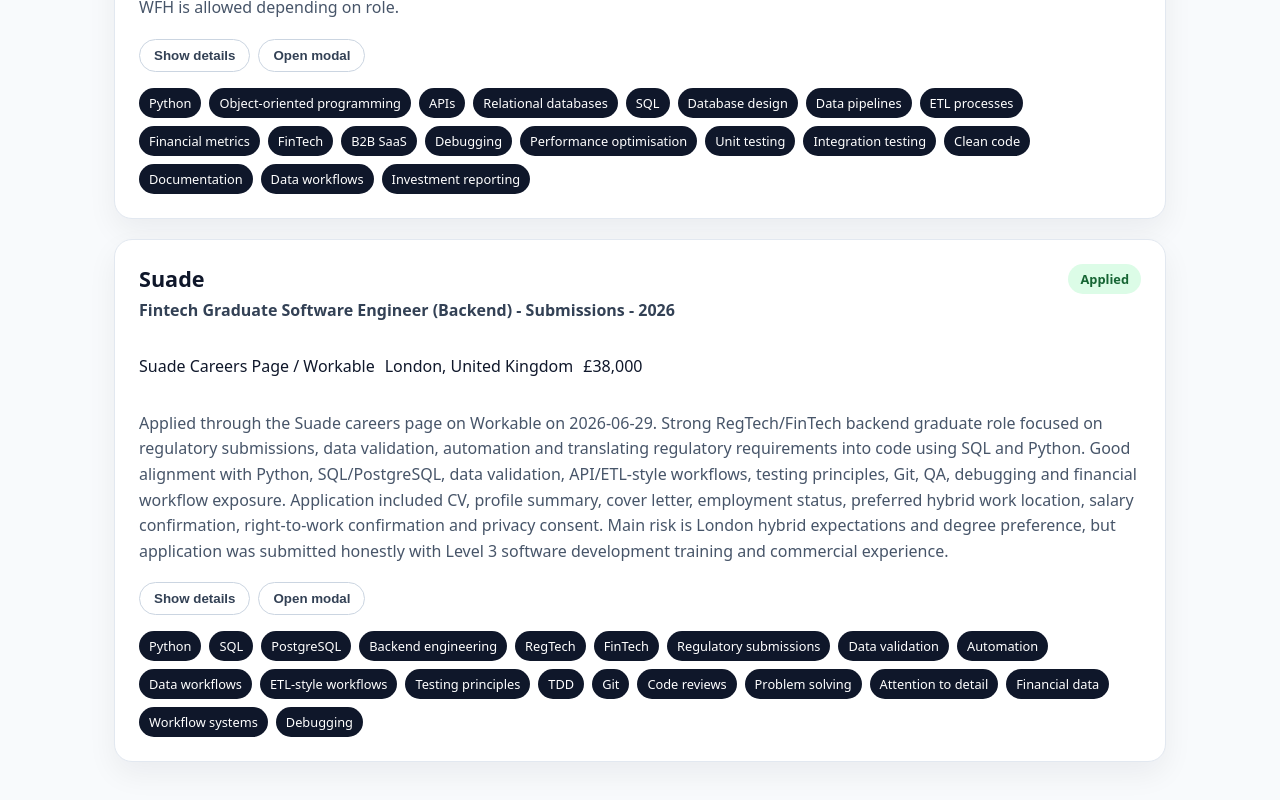
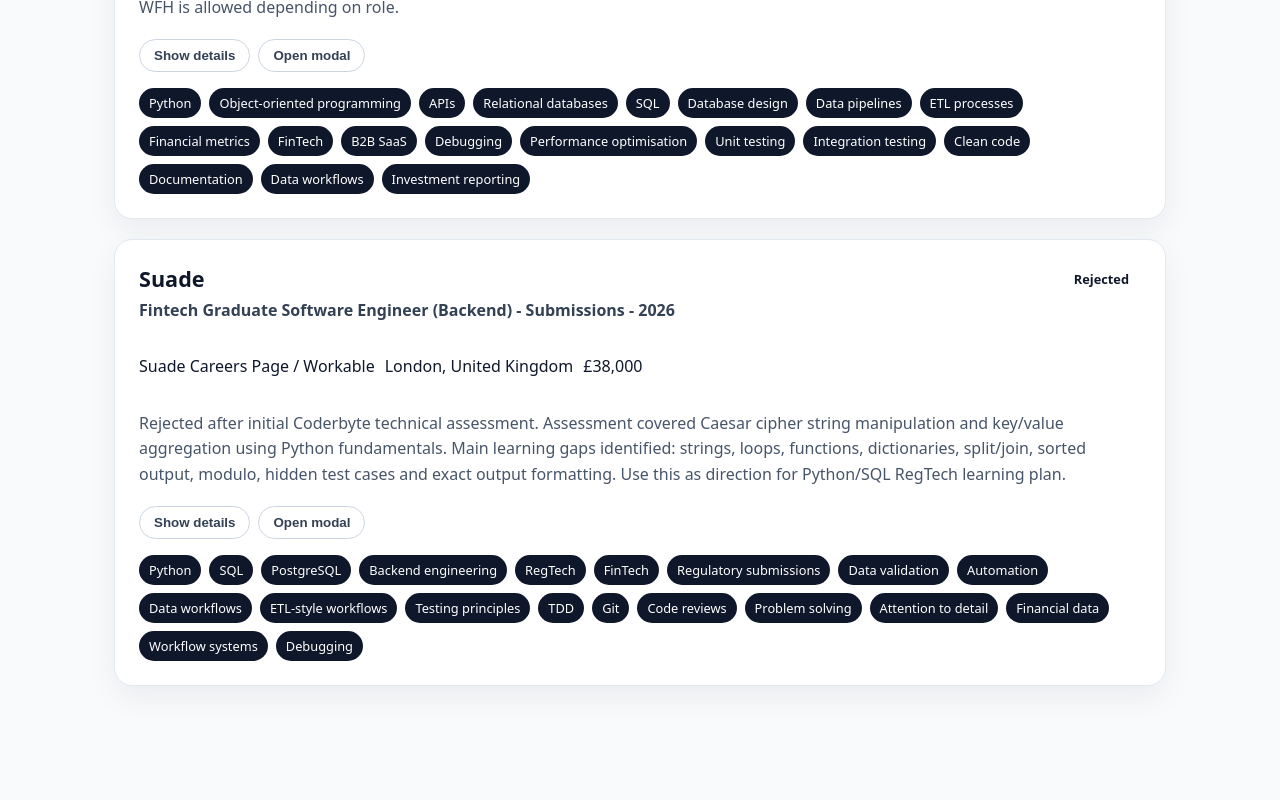
Before and after one commit to OwenD-24/job-application-tracker, a React (Vite) app: page / in a window 1280 px wide. Shown: the part 4850-5650 px from the top of the page. After the commit the page ends 5584 px from the top, so only its background shows below. Built offline with nearby package versions, Linux system fonts and the light colour scheme.

Commit message:
Updated Job Status

```diff
--- a/src/data/jobs.js
+++ b/src/data/jobs.js
@@ -340,7 +340,7 @@
     company: "Suade",
     role: "Fintech Graduate Software Engineer (Backend) - Submissions - 2026",
     platform: "Suade Careers Page / Workable",
-    status: "applied",
+    status: "rejected",
     priority: "high",
     jobType: "Full-time",
     location: "London, United Kingdom",
@@ -351,7 +351,7 @@
     cvUsed: "Owen-Davis-FullStack-CV.pdf",
     portfolioIncluded: true,
     notes:
-      "Applied through the Suade careers page on Workable on 2026-06-29. Strong RegTech/FinTech backend graduate role focused on regulatory submissions, data validation, automation and translating regulatory requirements into code using SQL and Python. Good alignment with Python, SQL/PostgreSQL, data validation, API/ETL-style workflows, testing principles, Git, QA, debugging and financial workflow exposure. Application included CV, profile summary, cover letter, employment status, preferred hybrid work location, salary confirmation, right-to-work confirmation and privacy consent. Main risk is London hybrid expectations and degree preference, but application was submitted honestly with Level 3 software development training and commercial experience.",
+      "Rejected after initial Coderbyte technical assessment. Assessment covered Caesar cipher string manipulation and key/value aggregation using Python fundamentals. Main learning gaps identified: strings, loops, functions, dictionaries, split/join, sorted output, modulo, hidden test cases and exact output formatting. Use this as direction for Python/SQL RegTech learning plan.",
     skills: [
       "Python",
       "SQL",
```
